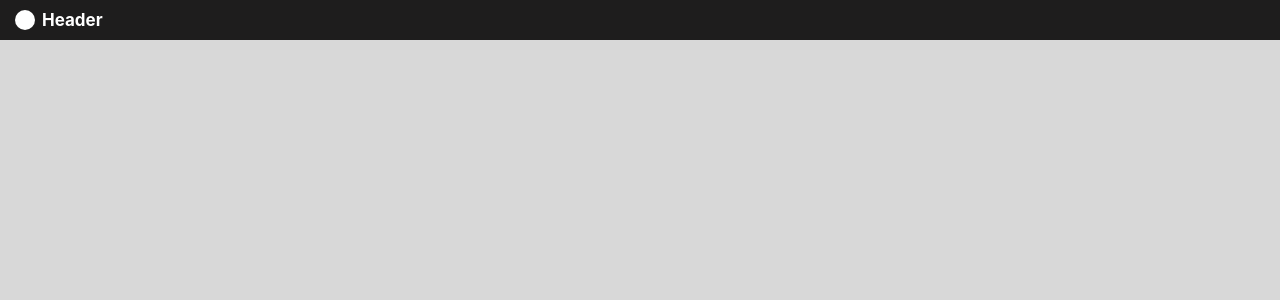
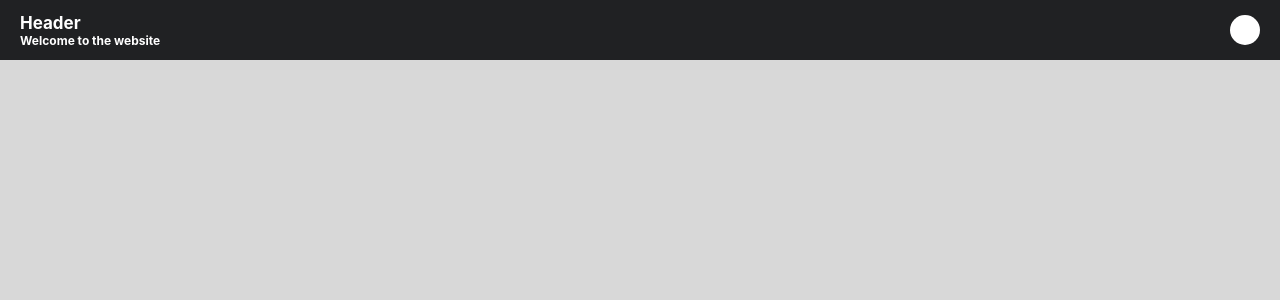
Before and after one commit to JuanFeA98/React_Charts, a React (Create React App) app: page /laboratorio in a window 1280 px wide. Before the commit this address had no page. Shown: the top 300 px of the page. Built offline with nearby package versions, Linux system fonts and the light colour scheme.

Commit message:
Rehaciendo el Header

```diff
--- a/src/components/Header/index.jsx
+++ b/src/components/Header/index.jsx
@@ -5,15 +5,12 @@ import './styles.css'
 export default function Header() {
   return (
     <header>
-      <a href='/'>
-        <div className="header_container">
-          <div className="header__logo">
-          </div>
-          <h2>
-            Header
-          </h2>
-        </div>
-      </a>
+      <div className="header_title">
+        <h3>Header</h3>
+        <h5>Welcome to the website</h5>
+      </div>
+      <div className="header_nav">
+      </div>
     </header>
   )
 }
--- a/src/components/Header/styles.css
+++ b/src/components/Header/styles.css
@@ -1,26 +1,32 @@
 header{
-    background: rgb(30, 29, 29);
+    background: rgb(32, 33, 35);
+    height: 60px;
     width: 100%;
-    height: 40px;
+    display: flex;
+    justify-content: space-between;
+    align-items: center;
+}
+
+/* Header Title */
+header .header_title{
+    margin-left: 20px;
     color: white;
 }
 
-header .header_container{
-    display: flex;
-    align-items: center;
-    height: 100%;
+header .header_title h3{
+    font-size: 17px;
 }
 
-header .header_container .header__logo{
-    width: 20px;
-    height: 20px;
-    background: white;
-    margin-left: 15px;
-    border-radius: 50%;
+header .header_title h5{
+    font-size: 12px;
 }
 
-header .header_container h2{
-    font-size: 17px;
-    margin-left: 7px;
-    color: white;
+/* Header navbar */
+header .header_nav{
+    background: white;
+    height: 30px;
+    width: 30px;
+    margin-right: 20px;
+    border-radius: 50%;
+    cursor: pointer;
 }
```
